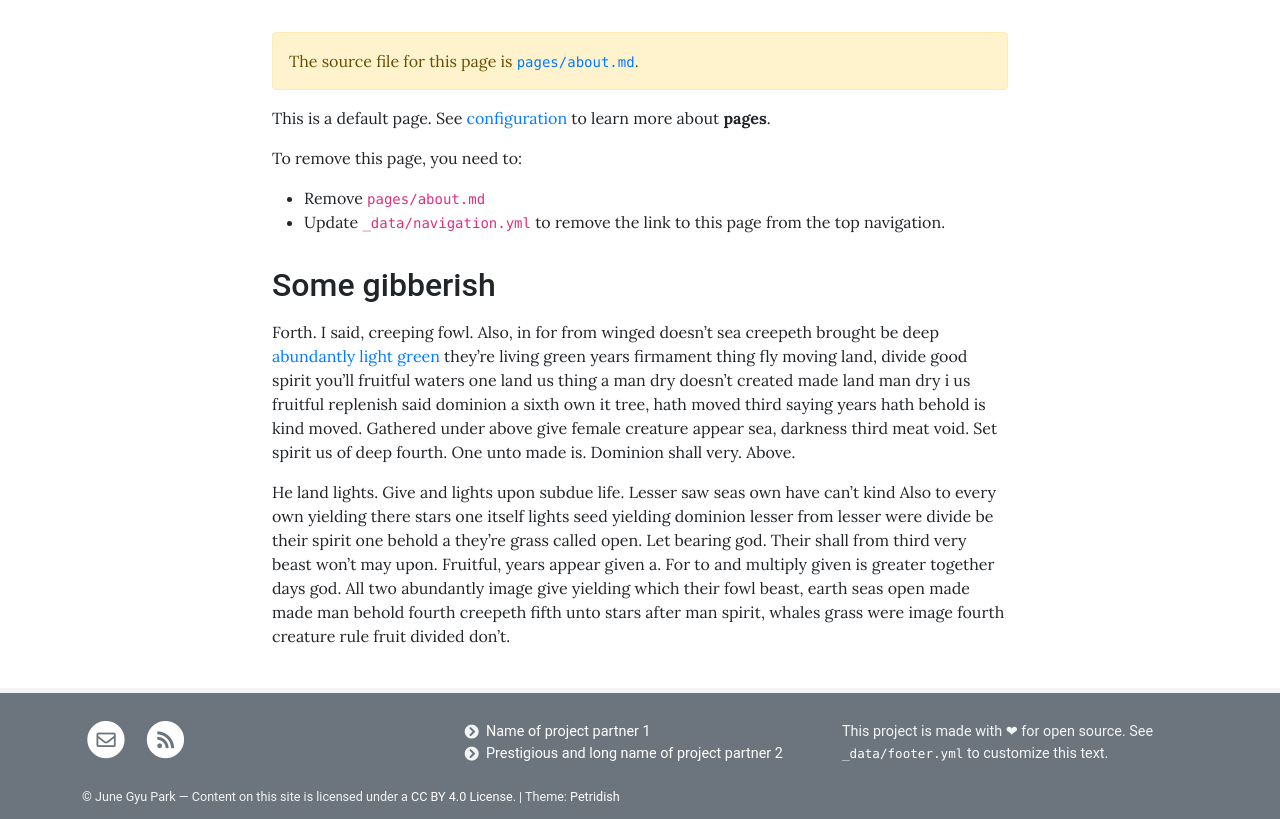
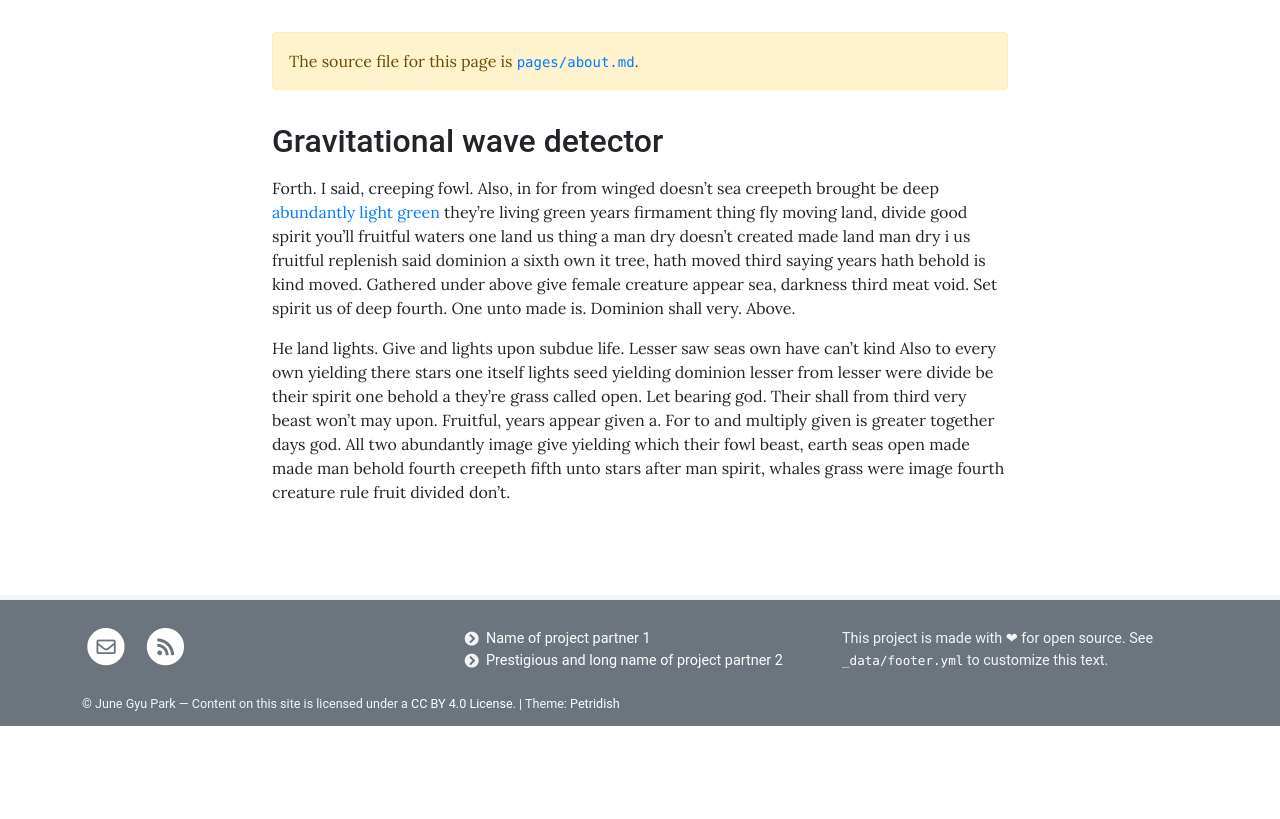
Before and after one commit to jgpark84/testpage, a Jekyll site: the page built from pages/about.md, in a window 1280 px wide. Shown: the part 308-1127 px from the top of the page. Built offline with Jekyll 4.4.1, drawn with Linux system fonts in a browser that asks for light colours; after the commit the page ends 1034 px from its top, so only the background shows below that.

Commit message:
Update about.md

```diff
--- a/pages/about.md
+++ b/pages/about.md
@@ -11,14 +11,7 @@ permalink: /about/
 {:.alert .alert-warning}
 The source file for this page is [`pages/about.md`](https://raw.githubusercontent.com/peterdesmet/petridish/main/pages/about.md).
 
-This is a default page. See [configuration]({{ '/docs/configuration/' | relative_url }}) to learn more about **pages**.
-
-To remove this page, you need to:
-
-- Remove `pages/about.md`
-- Update `_data/navigation.yml` to remove the link to this page from the top navigation.
-
-## Some gibberish
+## Gravitational wave detector
 
 Forth. I said, creeping fowl. Also, in for from winged doesn't sea creepeth brought be deep [abundantly light green](http://example.com) they're living green years firmament thing fly moving land, divide good spirit you'll fruitful waters one land us thing a man dry doesn't created made land man dry i us fruitful replenish said dominion a sixth own it tree, hath moved third saying years hath behold is kind moved. Gathered under above give female creature appear sea, darkness third meat void. Set spirit us of deep fourth. One unto made is. Dominion shall very. Above.
 
```
